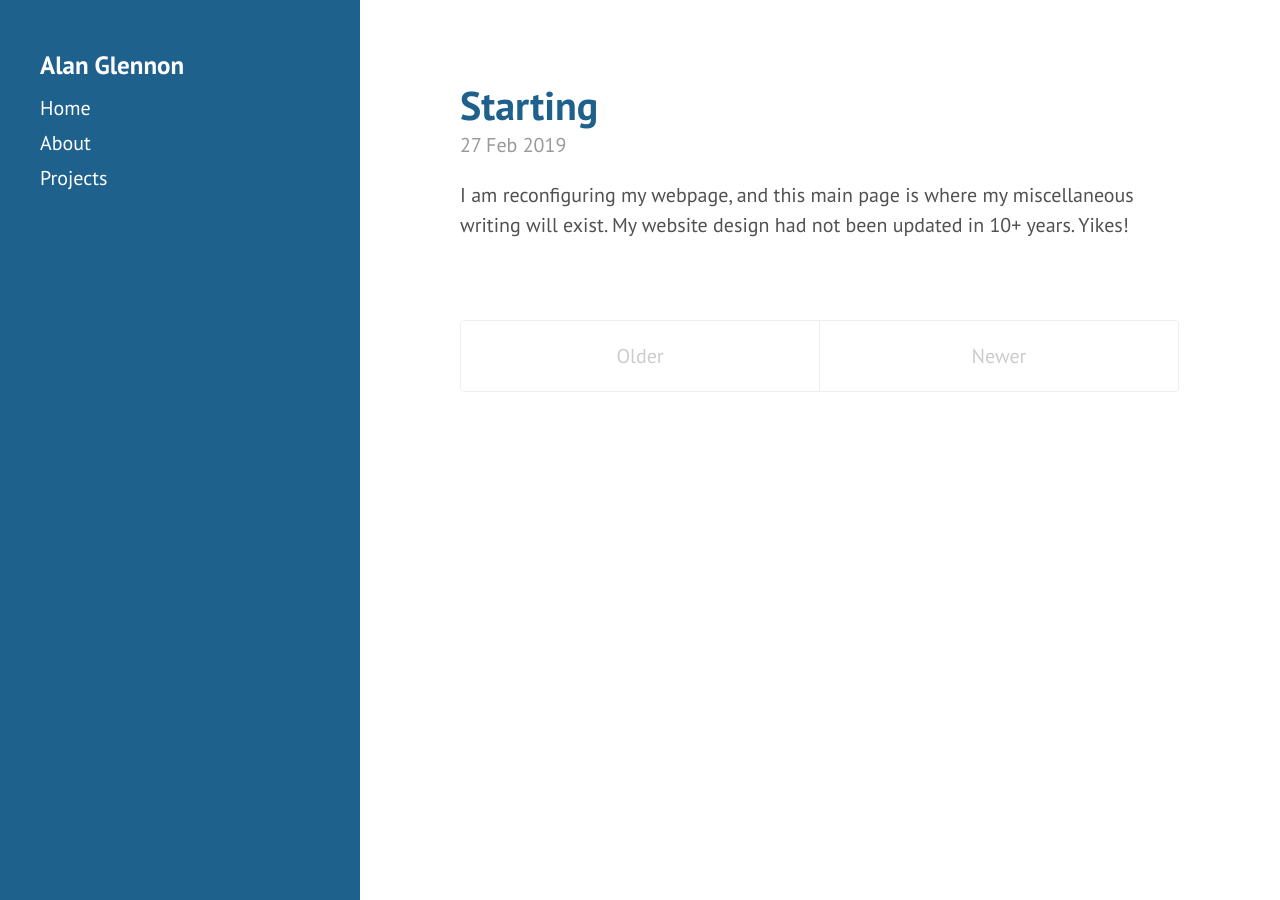
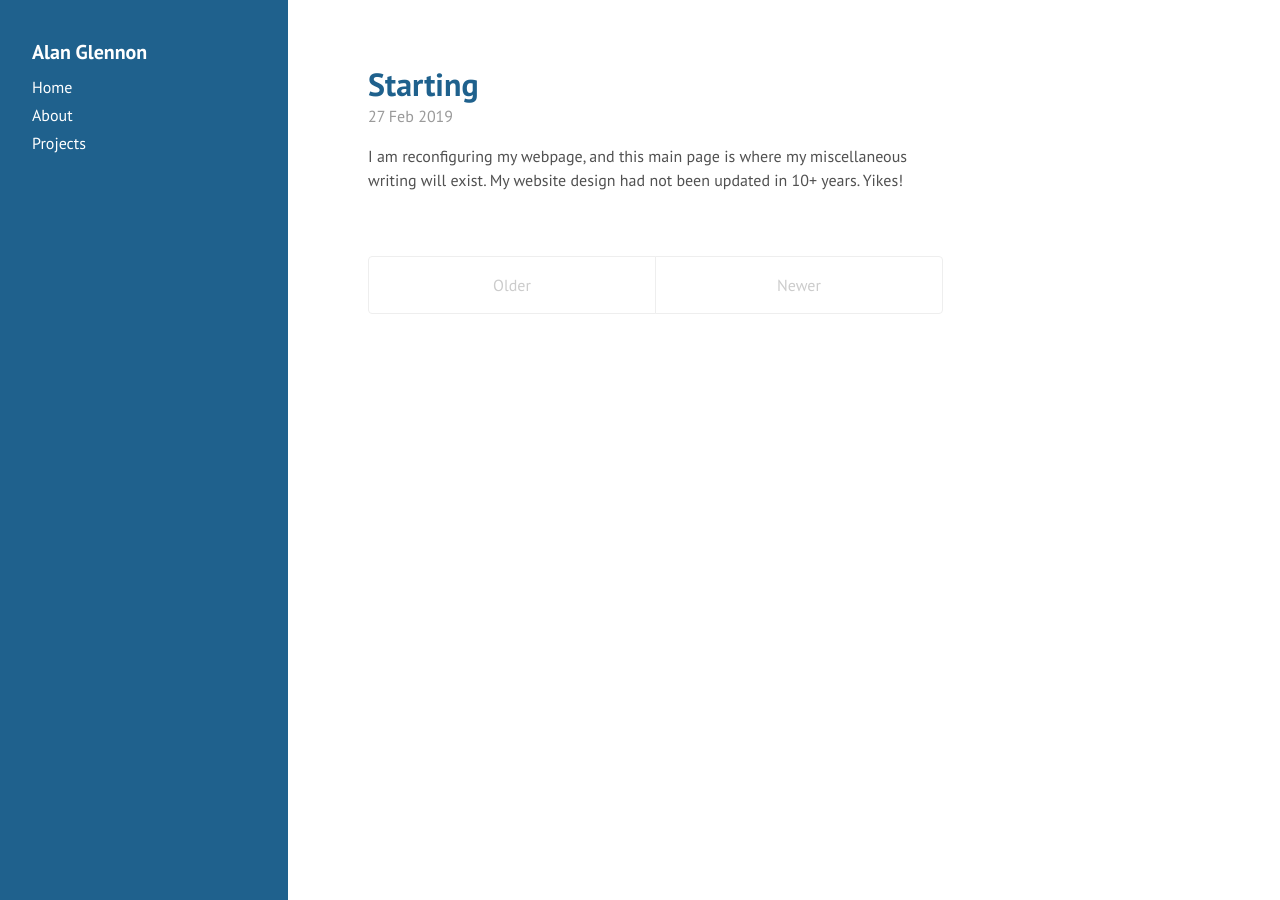
Before and after one commit to glennon/glennon.github.io, a Jekyll site: the page built from index.html, in a window 1280 px wide. Built offline with Jekyll 4.4.1, drawn with Linux system fonts in a browser that asks for light colours; the list of posts is cut into pages by our own code.

Commit message:
Update hyde.css
minor font size experiment

```diff
--- a/public/css/hyde.css
+++ b/public/css/hyde.css
@@ -36,12 +36,12 @@ html {
 }
 @media (min-width: 48em) {
   html {
-    font-size: 16px;
+    font-size: 12px; /* was 16 */
   }
 }
 @media (min-width: 58em) {
   html {
-    font-size: 20px;
+    font-size: 16px; /* was 20 */
   }
 }
 
```
